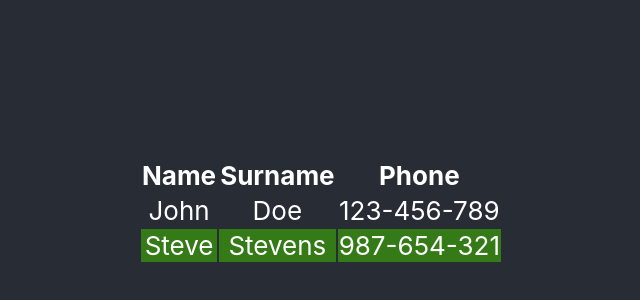
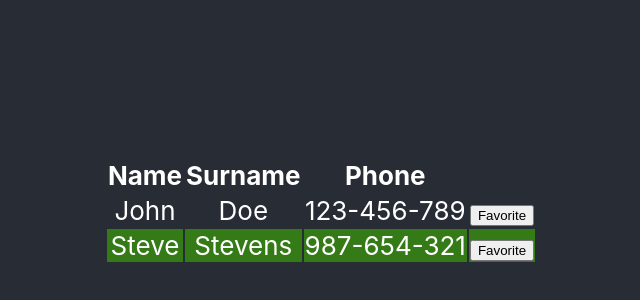
Before and after one commit to overkoper/React-homework, a React (Create React App) app in the folder my-app/: page / in a window 1280 px wide. Shown: the part 190-490 px from the top of the page, without its empty margins (319-959 px from the left). Built offline with nearby package versions, Linux system fonts and the light colour scheme.

Commit message:
added "fav" button

```diff
--- a/my-app/src/App.js
+++ b/my-app/src/App.js
@@ -39,12 +39,14 @@ class App extends Component {
               <td>{person.name}</td>
               <td>{person.surname}</td>
               <td>{person.phone}</td>
+              <td><button>Favorite</button></td>
               </tr>
               :
               <tr key={person.id}>
               <td>{person.name}</td>
               <td>{person.surname}</td>
               <td>{person.phone}</td>
+              <td><button>Favorite</button></td>
               </tr>
 
 
```
